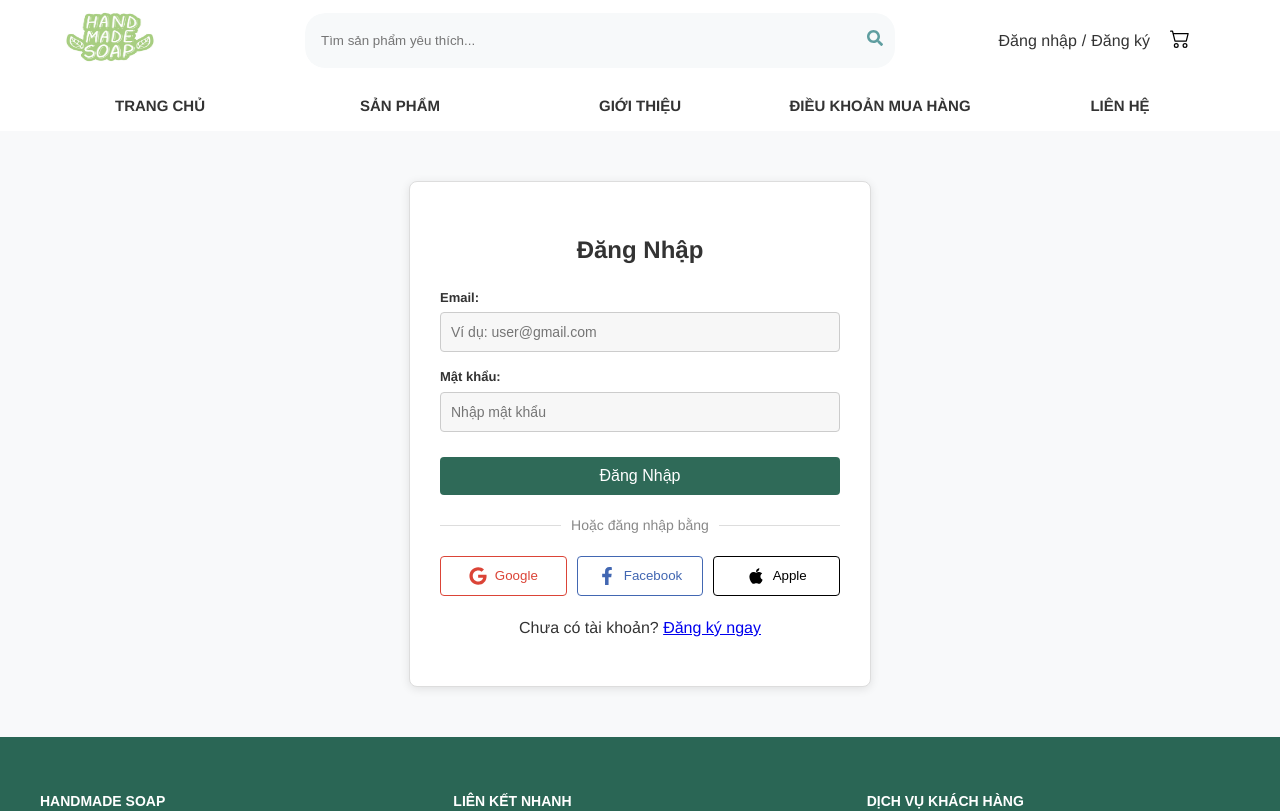
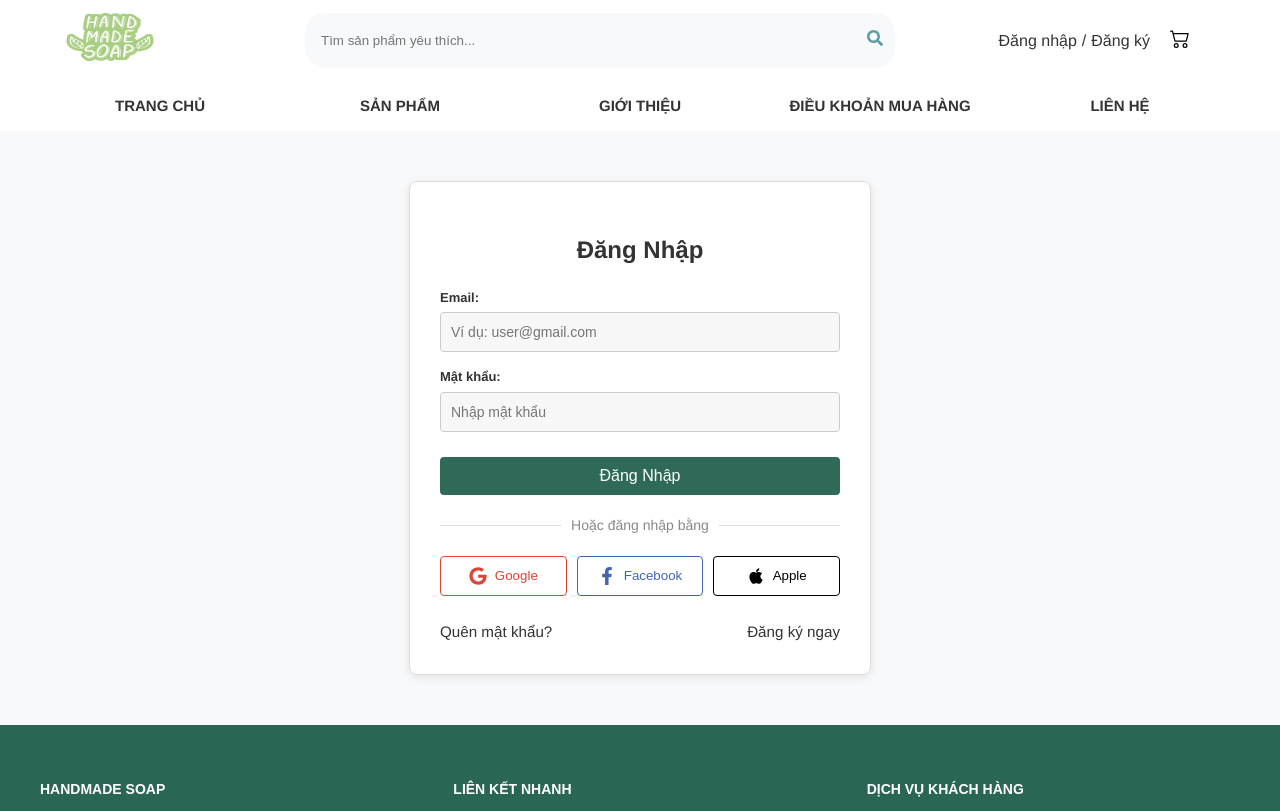
Before and after one commit to thomaspham252/web_fontend, a React (Create React App) app in the folder soap_website/: page /login in a window 1280 px wide. Shown: the top 811 px of the page. Built offline with nearby package versions, Linux system fonts and the light colour scheme.

Commit message:
them css login

```diff
--- a/soap_website/src/pages/auth/Login.jsx
+++ b/soap_website/src/pages/auth/Login.jsx
@@ -23,11 +23,8 @@ const Login = () => {
         if (errorMessage) setErrorMessage('');
     };
 
-    // LOGIC ĐĂNG NHẬP(DÙNG API)
     const handleLogin = (e) => {
         e.preventDefault();
-
-        // Gọi MockAPI để tìm email
         fetch(`${API_URL}?email=${formData.email}`)
             .then(res => res.json())
             .then(users => {
@@ -35,9 +32,9 @@ const Login = () => {
                     setErrorMessage("Email này chưa được đăng ký!");
                 } else {
                     const foundUser = users[0];
-
                     if (foundUser.password == formData.password) {
-                        saveUserAndRedirect(foundUser);
+                        sessionStorage.setItem("user", JSON.stringify(foundUser));
+                        navigate("/user");
                     } else {
                         setErrorMessage("Mật khẩu không chính xác!");
                     }
@@ -45,27 +42,16 @@ const Login = () => {
             })
             .catch(err => {
                 console.error("Lỗi:", err);
-                setErrorMessage("Lỗi kết nối Server! Vui lòng thử lại.");
+                setErrorMessage("Lỗi kết nối Server!");
             });
     };
 
-    const handleSocialLogin = (platform) => {
-        let fakeUser = {};
-        if (platform === 'google') {
-            fakeUser = { name: "Người dùng Google", email: "google@gmail.com", loginType: 'google', list_addresses: [] };
-        } else if (platform === 'facebook') {
-            fakeUser = { name: "Người dùng Facebook", email: "fb@yahoo.com", loginType: 'facebook', list_addresses: [] };
-        } else if (platform === 'apple') {
-            fakeUser = { name: "Người dùng Apple", email: "apple@icloud.com", loginType: 'apple', list_addresses: [] };
-        }
-        alert(`Đang kết nối tới ${platform}... (Giả lập)`);
-        saveUserAndRedirect(fakeUser);
-    };
-
-    const saveUserAndRedirect = (userData) => {
-        sessionStorage.setItem("user", JSON.stringify(userData));
-
-        navigate("/user");
+    const linkStyle = {
+        textDecoration: 'none',
+        color: '#333',
+        fontWeight: '500',
+        fontSize: '0.95rem',
+        cursor: 'pointer'
     };
 
     return (
@@ -103,20 +89,27 @@ const Login = () => {
             </div>
 
             <div className="social-login">
-                <button type="button" className="btn-social btn-google" onClick={() => handleSocialLogin('google')}>
-                    <FaGoogle/> Google
-                </button>
-                <button type="button" className="btn-social btn-facebook" onClick={() => handleSocialLogin('facebook')}>
-                    <FaFacebookF/> Facebook
-                </button>
-                <button type="button" className="btn-social btn-apple" onClick={() => handleSocialLogin('apple')}>
-                    <FaApple/> Apple
-                </button>
+
+                <button type="button" className="btn-social btn-google"><FaGoogle/> Google</button>
+                <button type="button" className="btn-social btn-facebook"><FaFacebookF/> Facebook</button>
+                <button type="button" className="btn-social btn-apple"><FaApple/> Apple</button>
             </div>
 
-            <p style={{marginTop: '20px'}}>
-                Chưa có tài khoản? <Link to="/register">Đăng ký ngay</Link>
-            </p>
+            <div style={{
+                marginTop: '25px',
+                display: 'flex',
+                justifyContent: 'space-between',
+                alignItems: 'center'
+            }}>
+
+                <span style={linkStyle} title="Tính năng đang phát triển">
+                    Quên mật khẩu?
+                </span>
+
+                <Link to="/register" style={linkStyle}>
+                    Đăng ký ngay
+                </Link>
+            </div>
         </div>
     );
 };
```
